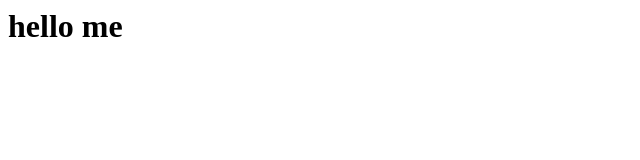
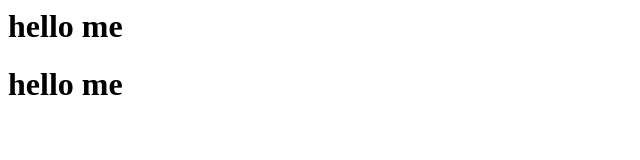
Before and after one commit to POEUNSOKUNTHEA/Project-GIT, a plain HTML site: page index.html in a window 1280 px wide. Shown: the whole page, without its empty margins (0-640 px from the left). Drawn offline with Linux system fonts and the light colour scheme.

Commit message:
file for classA

```diff
--- a/index.html
+++ b/index.html
@@ -1 +1,2 @@
 <h1>hello me</h1>
+<h1>hello me</h1>
```
Also changed, not shown: classA.html (added).
